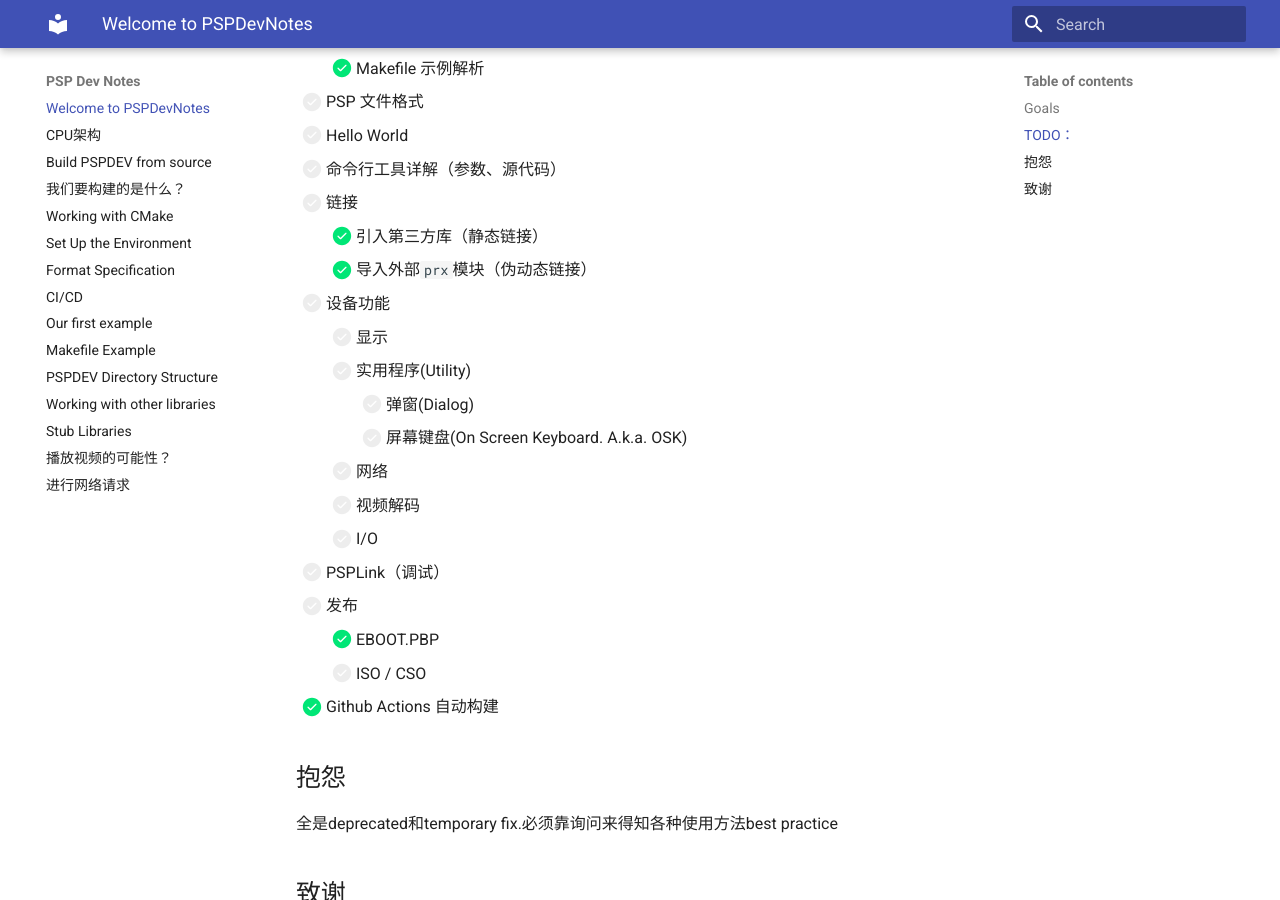
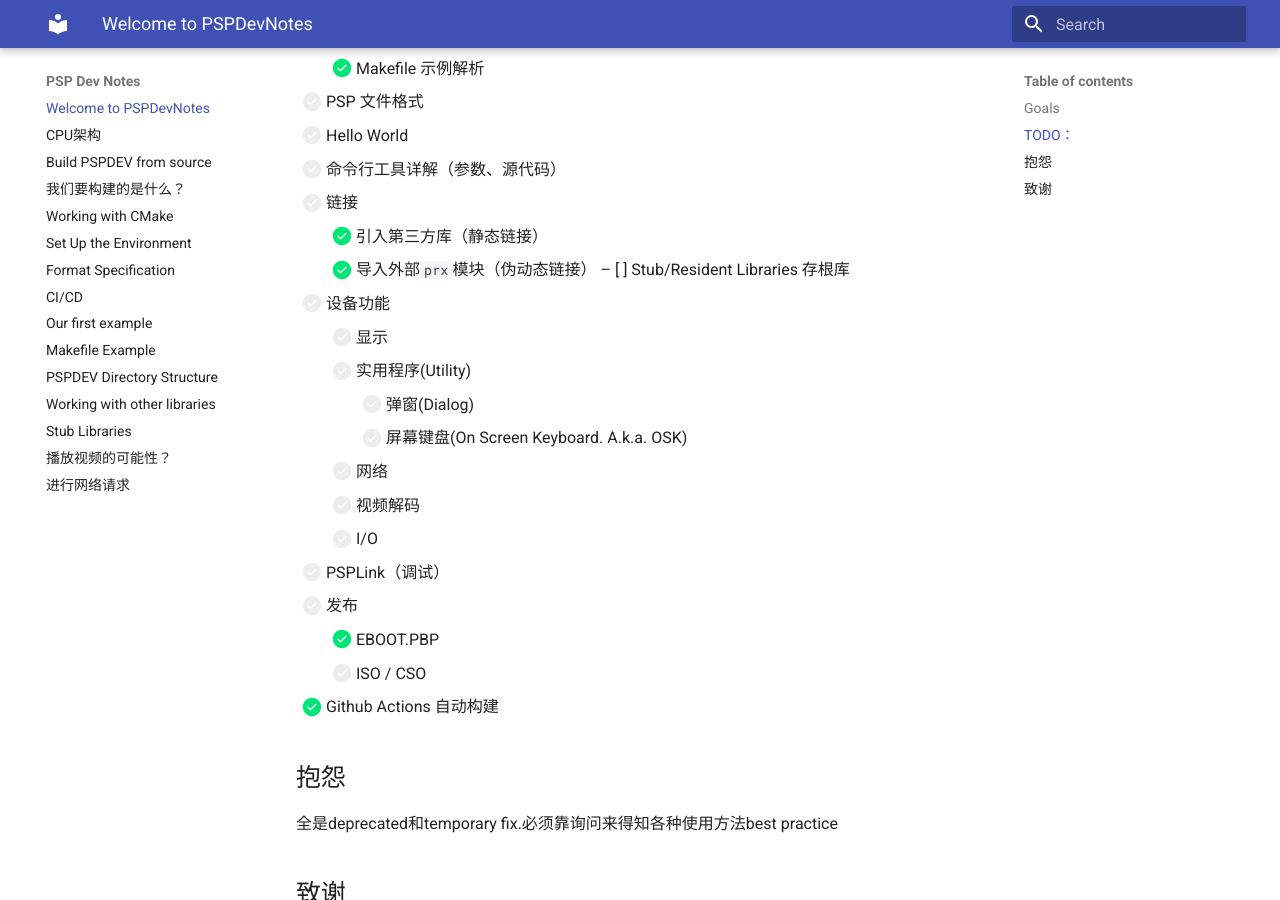
Before and after one commit to xeonliu/PSPDevNote, an MkDocs documentation site: the page built from docs/index.md, in a window 1280 px wide and 900 px high, scrolled down 920 px. Built offline with MkDocs 1.6.1 and Material for MkDocs 9.7.7, drawn with Linux system fonts in a browser that asks for light colours.

Commit message:
Update index.md

```diff
--- a/docs/index.md
+++ b/docs/index.md
@@ -30,6 +30,7 @@
 - [ ] 链接
 	- [x] 引入第三方库（静态链接）
   	- [x] 导入外部`prx`模块（伪动态链接）
+– [ ] Stub/Resident Libraries 存根库
 - [ ] 设备功能
 	- [ ] 显示
 	- [ ] 实用程序(Utility)
```
